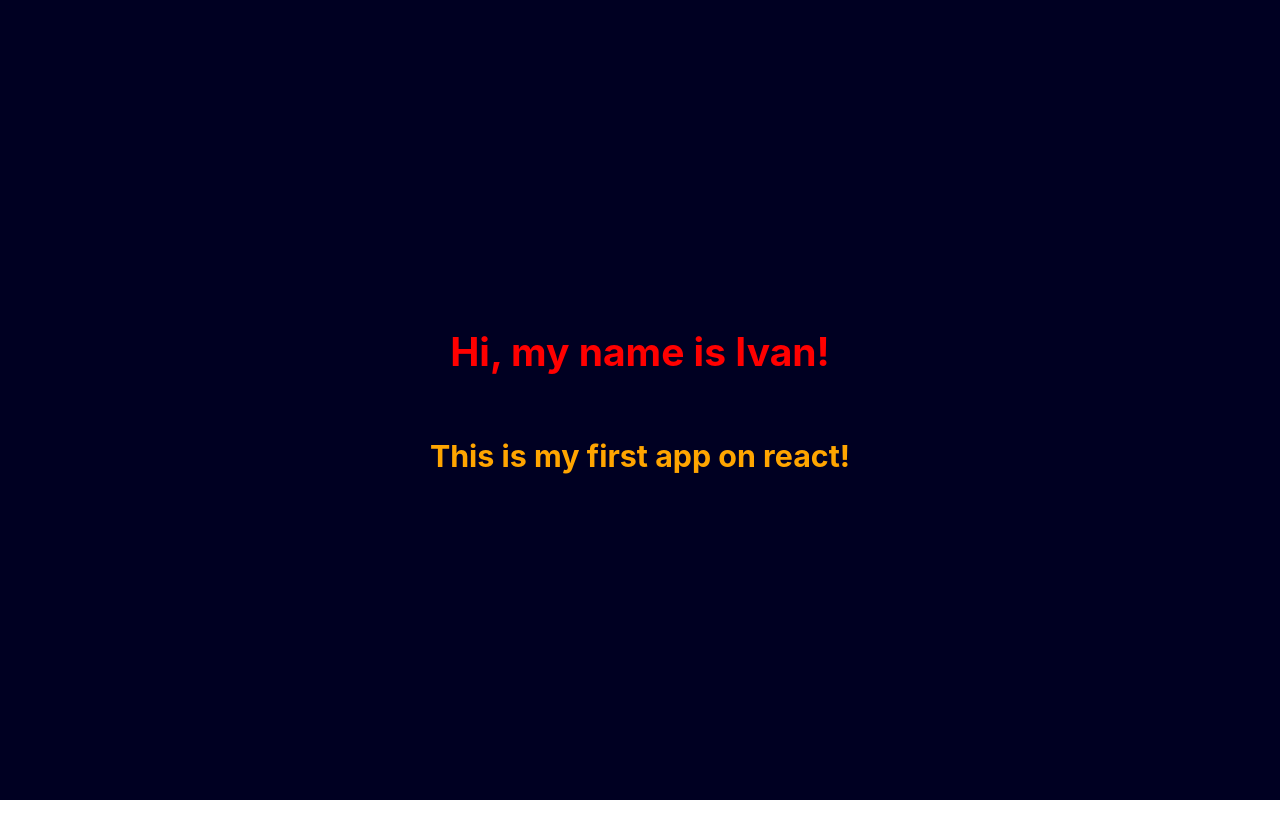
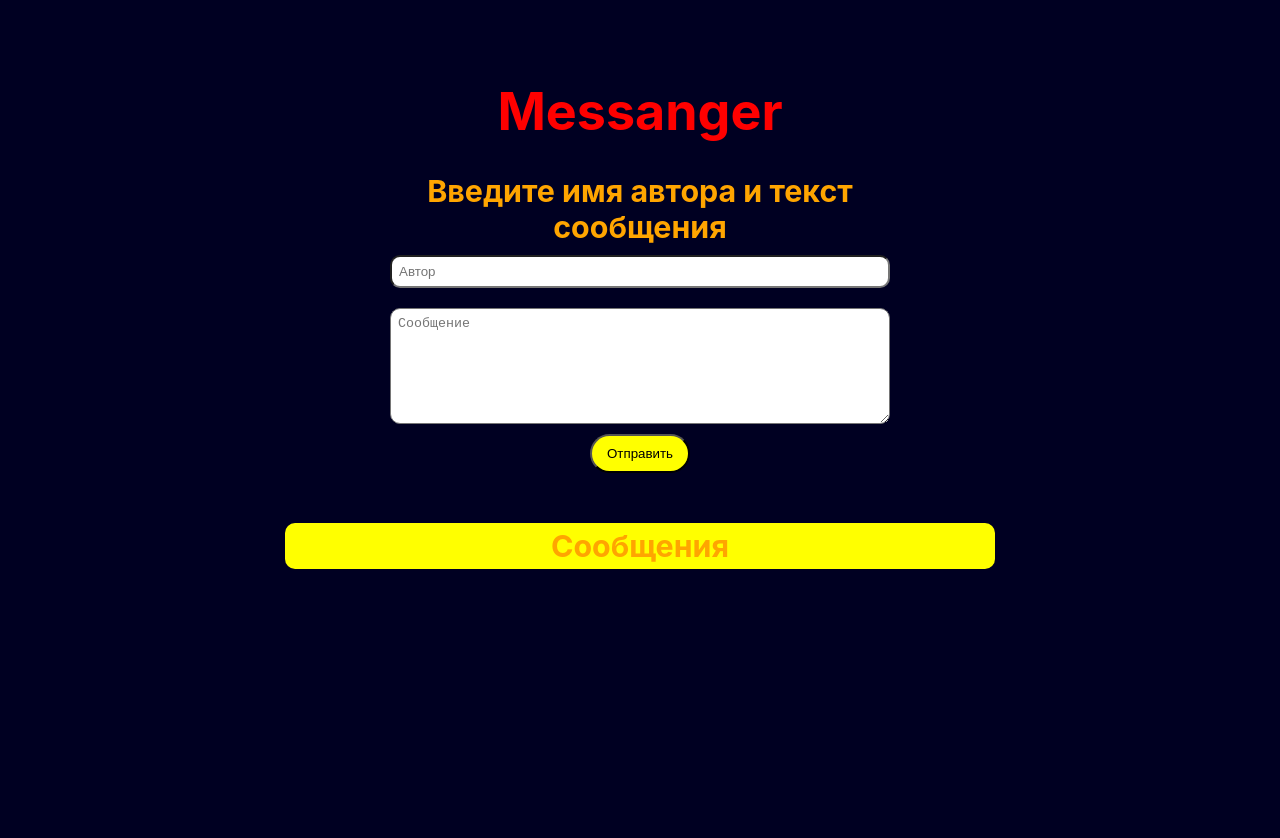
Before and after one commit to Rafael-Minnigaliev/react-app, a React (Create React App) app: page / in a window 1280 px wide. Shown: the top 838 px of the page. Before the commit the page ends 800 px from the top, so only its background shows below. Built offline with nearby package versions, Linux system fonts and the light colour scheme.

Commit message:
Сделал ДЗ к уроку - 2

```diff
--- a/src/App.js
+++ b/src/App.js
@@ -1,14 +1,37 @@
+import { useEffect, useState } from 'react';
 import { Message } from './components/message';
-import './App.scss'
-
-const name = "Ivan"
+import { Form } from './components/form';
+import './App.scss';
 
 export const App = () => {
+
+  const [messageList, setMessageList] = useState([]);
+  const [notice, setNotice] = useState("");
+
+  useEffect(() => {
+    if (messageList.length !== 0) {
+      const timer = setTimeout(() => {
+        setNotice(`Сообщение от: ${messageList[messageList.length - 1].author} отправлено!`);
+        const time = setTimeout(() => {
+          setNotice("");
+        }, 2000);
+        return () => clearTimeout(time);
+      }, 1500);
+      return () => clearTimeout(timer);
+    }
+  }, [messageList]);
+
+
   return (
     <div className="App">
-      <header className="App-header">
-        <Message name={name} />
-        <h3>This is my first app on react!</h3>
+      <header className="App__header">
+        <p className="App__notice">{notice}</p>
+        <h1 className="App__title">Messanger</h1>
+        <Form messageList={messageList} setMessageList={setMessageList} />
+        <div className="App__message">
+          <h3>Сообщения</h3>
+          <Message messageList={messageList} />
+        </div>
       </header>
     </div>
   );
--- a/src/App.scss
+++ b/src/App.scss
@@ -1,13 +1,43 @@
 .App {
   text-align: center;
 
-  &-header {
+  &__header {
+    position: relative;
+    padding-top: 80px;
     background-color: rgb(0, 0, 34);
     min-height: 100vh;
     display: flex;
     flex-direction: column;
-    justify-content: center;
+    justify-content: flex-start;
     font-size: calc(10px + 2vmin);
     color: orange;
   }
+
+  &__title{
+    margin-bottom: 30px;
+    color: red;
+  }
+
+  &__message{
+    display: flex;
+    flex-direction: column;
+    height: 100%;
+    background-color: yellow;
+    width: 700px;
+    padding: 5px;
+    margin: 0 auto;
+    margin-bottom: 10px;
+    border-radius: 10px;
+  }
+
+  &__notice{
+    color: yellowgreen;
+    position: absolute;
+    left: 20px;
+    top: 5px;
+  }
+
+  &__notice.span{
+    color: red;
+  }
 }
--- /dev/null
+++ b/src/components/form/Form.js
@@ -0,0 +1,32 @@
+import { useState } from "react";
+import "./Form.scss";
+
+export const Form = ({ setMessageList, messageList }) => {
+
+    const [author, setAuthor] = useState("");
+    const [message, setMessage] = useState("");
+
+    const handleAuthorChange = (e) => {
+        setAuthor(e.target.value);
+    };
+
+    const handleMessageChange = (e) => {
+        setMessage(e.target.value);
+    };
+
+    const handleClick = () => {
+        if (author.length !== 0 && message.length !== 0) {
+            setMessageList([...messageList, { author: author, message: message }]);
+            setAuthor("");
+            setMessage("");
+        }
+    };
+
+    return (
+        <div className="Form">
+            <h3>Введите имя автора и текст сообщения</h3>< input className="Form__input" placeholder="Автор" type="text" value={author} onChange={handleAuthorChange} />
+            < textarea className="Form__input Form__input_message" placeholder="Сообщение" type="text" value={message} onChange={handleMessageChange} />
+            <button className="Form__btn" onClick={handleClick}>Отправить</button>
+        </div>
+    );
+}
--- /dev/null
+++ b/src/components/form/Form.scss
@@ -0,0 +1,31 @@
+*{
+    padding: 0;
+    margin: 0;
+}
+
+.Form{
+    width: 500px;
+    display: flex;
+    flex-direction: column;
+    margin: 0 auto;
+
+    &__input{
+        margin-top: 10px;
+        margin-bottom: 10px;
+        padding: 7px;
+        border-radius: 10px;
+    }
+
+    &__input_message{
+        height: 100px;
+    }
+
+    &__btn{
+        width: 100px;
+        margin: 0 auto;
+        margin-bottom: 50px;
+        padding: 10px;
+        background-color: yellow;
+        border-radius: 20px;
+    }
+}
--- /dev/null
+++ b/src/components/form/index.js
@@ -0,0 +1,3 @@
+import { Form } from "./Form";
+
+export { Form };
--- a/src/components/message/Message.js
+++ b/src/components/message/Message.js
@@ -1,7 +1,9 @@
-import './Message.scss'
+import './Message.scss';
 
-export const Message = ({ name }) => {
+export const Message = ({ messageList }) => {
     return (
-        <h2 className="Message">Hi, my name is {name}!</h2>
+        messageList.map((el, index) => {
+            return <p key={index} className="Message">{el.author}: {el.message}</p>
+        })
     );
 }
--- a/src/components/message/Message.scss
+++ b/src/components/message/Message.scss
@@ -1,3 +1,5 @@
 .Message{
-    color: red;
+    color: black;
+    padding: 20px;
+    word-break: break-all;
 }
--- a/src/components/message/index.js
+++ b/src/components/message/index.js
@@ -1,3 +1,3 @@
-import { Message } from "./Message"
+import { Message } from "./Message";
 
-export { Message }
+export { Message };
```
